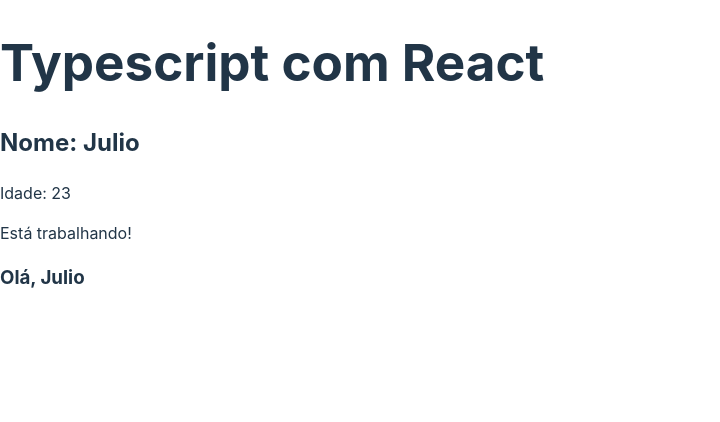
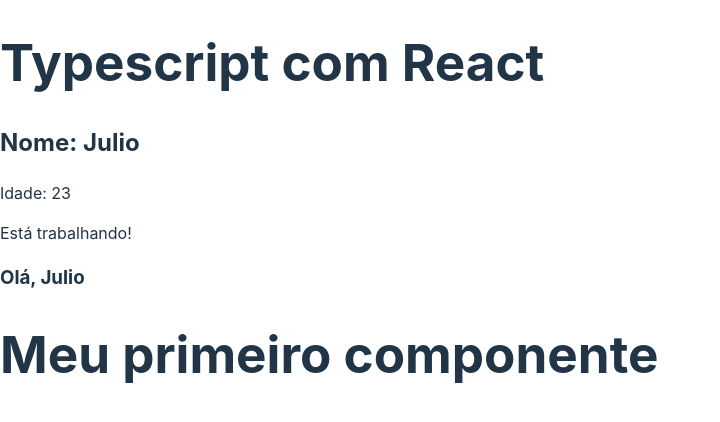
Before and after one commit to MACHADOKING/curso-matheus-battisti, a React app in the folder 9 - TypeScript - React/: page / in a window 1280 px wide. Shown: the top 422 px of the page, without its empty margins (0-720 px from the left). Built offline with nearby package versions, Linux system fonts and the light colour scheme; the HTML template or start-up script is replaced by a standard one.

Commit message:
Feat: componente

```diff
--- a/9 - TypeScript - React/src/App.tsx
+++ b/9 - TypeScript - React/src/App.tsx
@@ -1,4 +1,7 @@
 import "./App.css";
+
+// 4 - importação de componentes
+import FirstComponent from "./components/FirstComponent";
 
 function App() {
   // 1 - Variaveis
@@ -19,6 +22,7 @@
       <p>Idade: {age}</p>
       {isWorking && <p>Está trabalhando!</p>}
       <h3>{userGreeting(name)}</h3>
+      <FirstComponent />
     </div>
   );
 }
--- /dev/null
+++ b/9 - TypeScript - React/src/components/FirstComponent.tsx
@@ -0,0 +1,12 @@
+// 3 - componente
+import React from "react";
+
+function FirstComponent() {
+  return (
+    <div>
+      <h1>Meu primeiro componente</h1>
+    </div>
+  );
+}
+
+export default FirstComponent;
```
